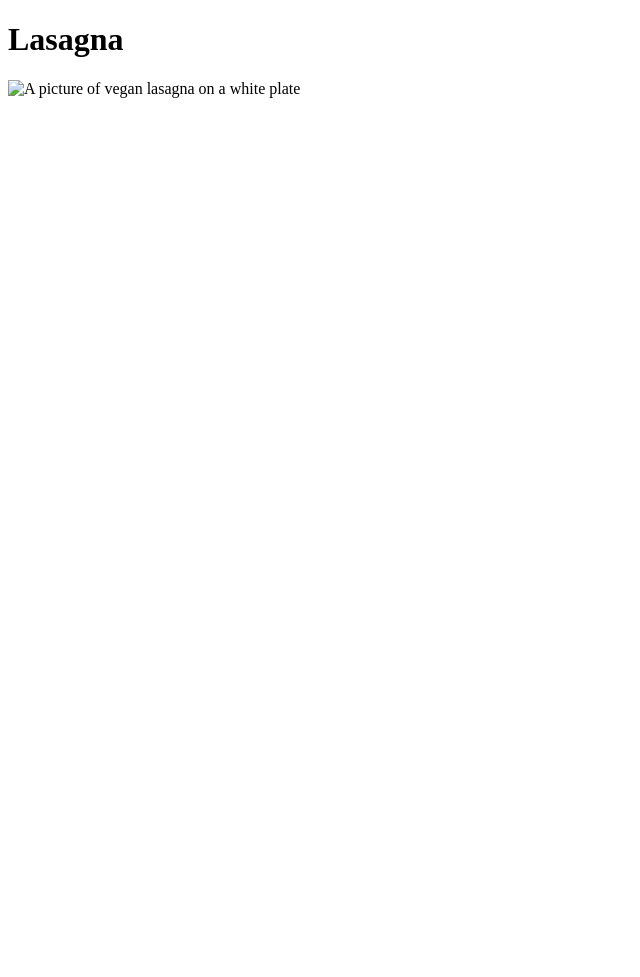
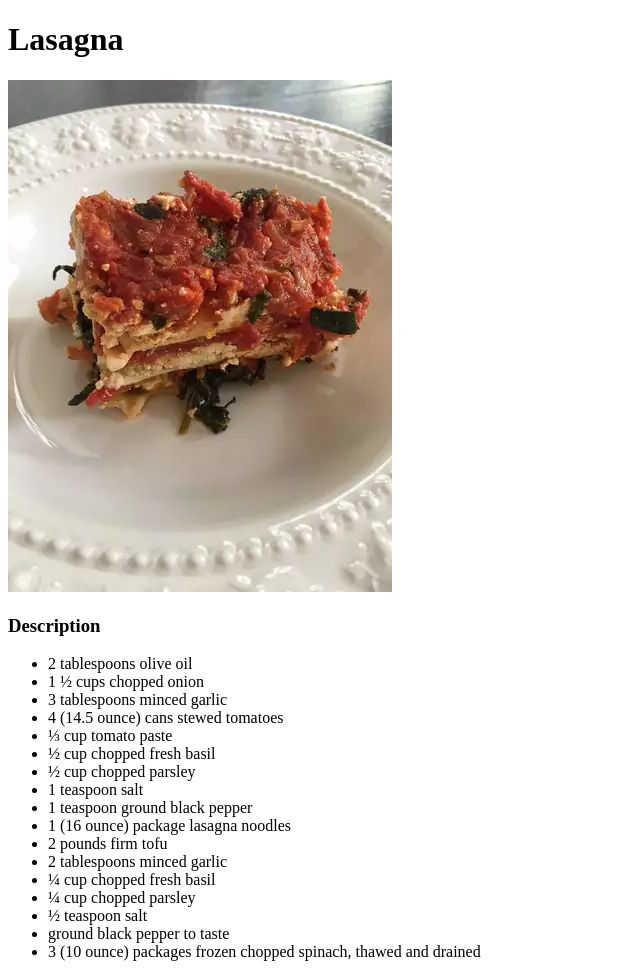
Before and after one commit to jaaty/odin-recipes, a plain HTML site: page recipes/lasagna.html in a window 1280 px wide. Shown: the whole page, without its empty margins (0-640 px from the left). Before the commit the page ends 800 px from the top, so only its background shows below. Drawn offline with Linux system fonts and the light colour scheme.

Commit message:
Add lasagna ingredients

```diff
--- a/recipes/lasagna.html
+++ b/recipes/lasagna.html
@@ -7,6 +7,27 @@
 </head>
 <body>
     <h1>Lasagna</h1>
-    <img src="./images/lasagna.jpg" alt="A picture of vegan lasagna on a white plate">
+    <img src="../images/lasagna.jpg" alt="A picture of vegan lasagna on a white plate">
+    <br>
+    <h3>Description</h3>
+    <ul>
+        <li>2 tablespoons olive oil</li>
+        <li>1 ½ cups chopped onion</li>
+        <li>3 tablespoons minced garlic</li>
+        <li>4 (14.5 ounce) cans stewed tomatoes</li>
+        <li>⅓ cup tomato paste</li>
+        <li>½ cup chopped fresh basil</li>
+        <li>½ cup chopped parsley</li>
+        <li>1 teaspoon salt</li>
+        <li>1 teaspoon ground black pepper</li>
+        <li>1 (16 ounce) package lasagna noodles</li>
+        <li>2 pounds firm tofu</li>
+        <li>2 tablespoons minced garlic</li>
+        <li>¼ cup chopped fresh basil</li>
+        <li>¼ cup chopped parsley</li>
+        <li>½ teaspoon salt</li>
+        <li>ground black pepper to taste</li>
+        <li>3 (10 ounce) packages frozen chopped spinach, thawed and drained</li>
+    </ul>
 </body>
 </html>
```
